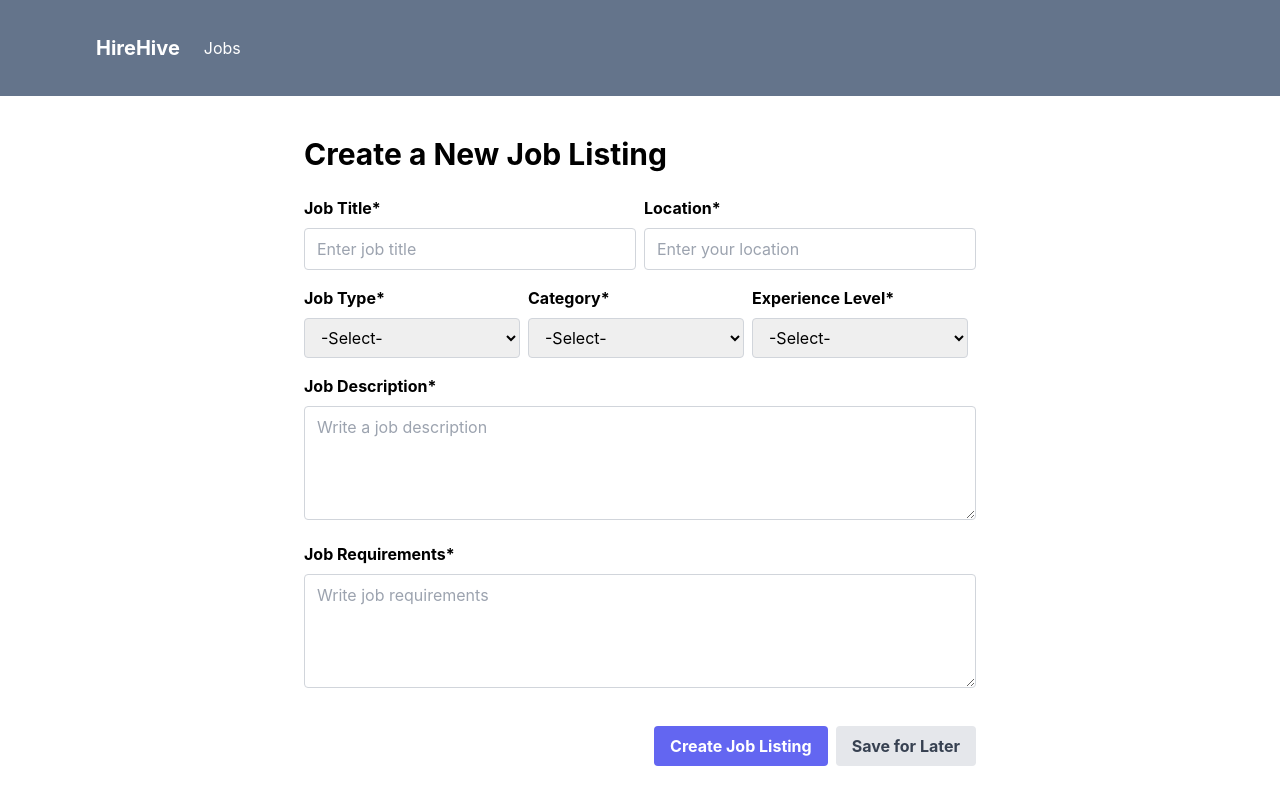
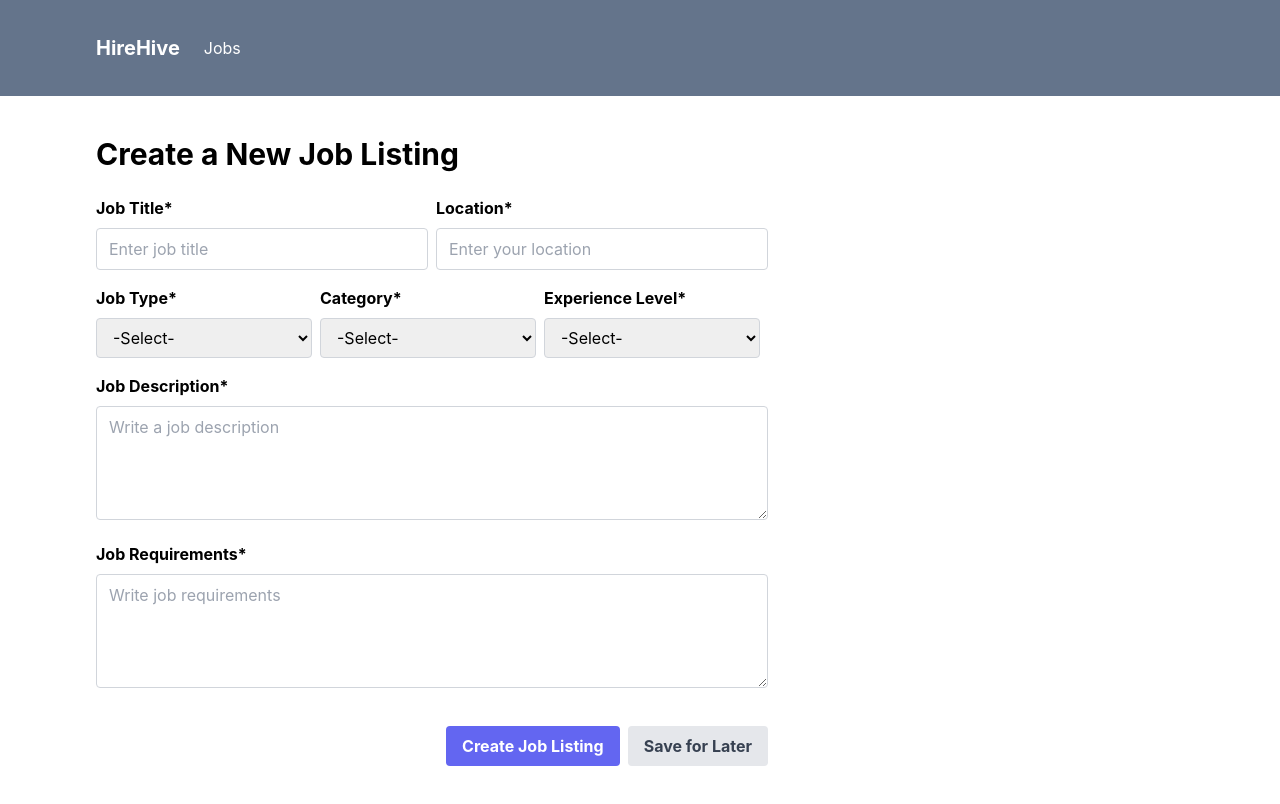
Before and after one commit to vavgithub/hirehive-1, a React (Vite) app in the folder client/: page /create-job in a window 1280 px wide. Built offline with nearby package versions, Linux system fonts and the light colour scheme.

Commit message:
css fixes

```diff
--- a/client/src/pages/CreateJobs.jsx
+++ b/client/src/pages/CreateJobs.jsx
@@ -40,7 +40,7 @@ const CreateJobs = () => {
     };
 
     return (
-        <div className="max-w-2xl mx-auto py-10">
+        <div className="max-w-2xl mx-24 py-10">
         <h2 className="text-3xl font-bold mb-6">Create a New Job Listing</h2>
         <form onSubmit={handleSubmit}>
             <div className="mb-4 flex justify-between">
```
